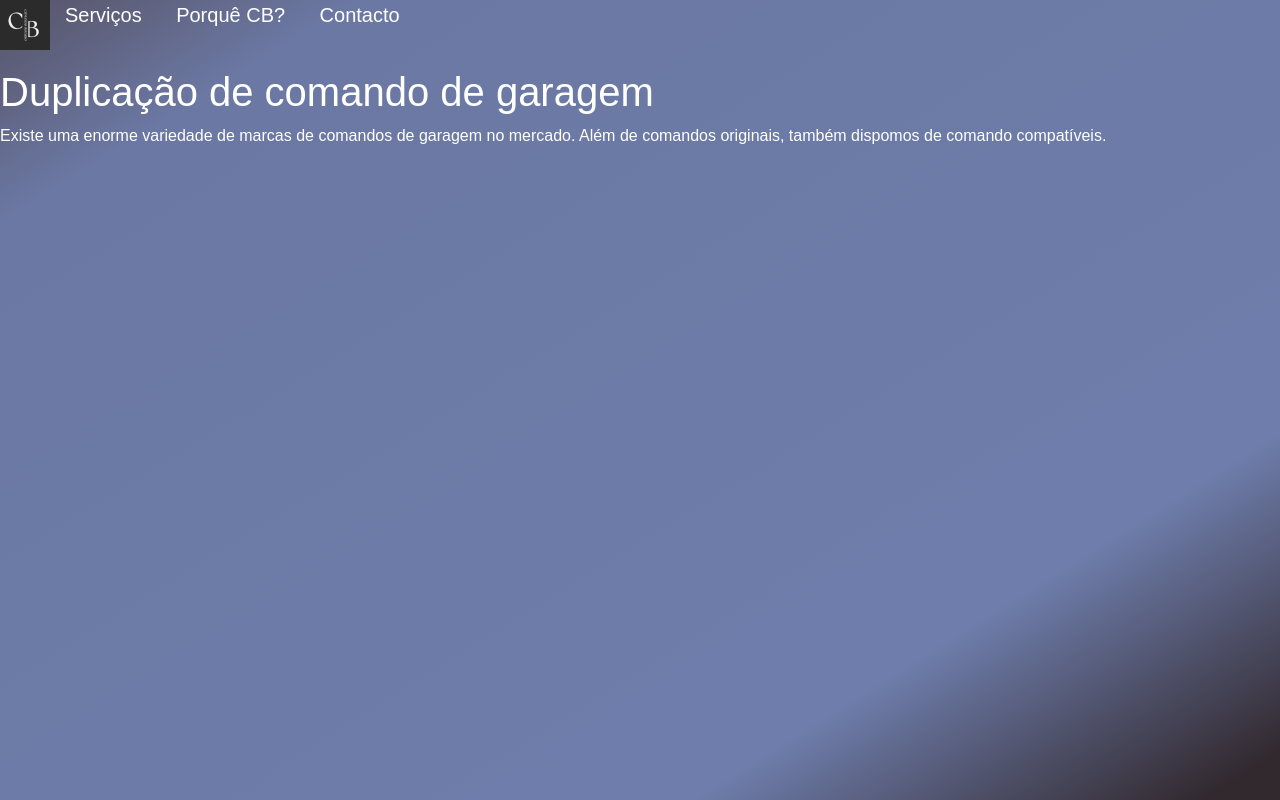
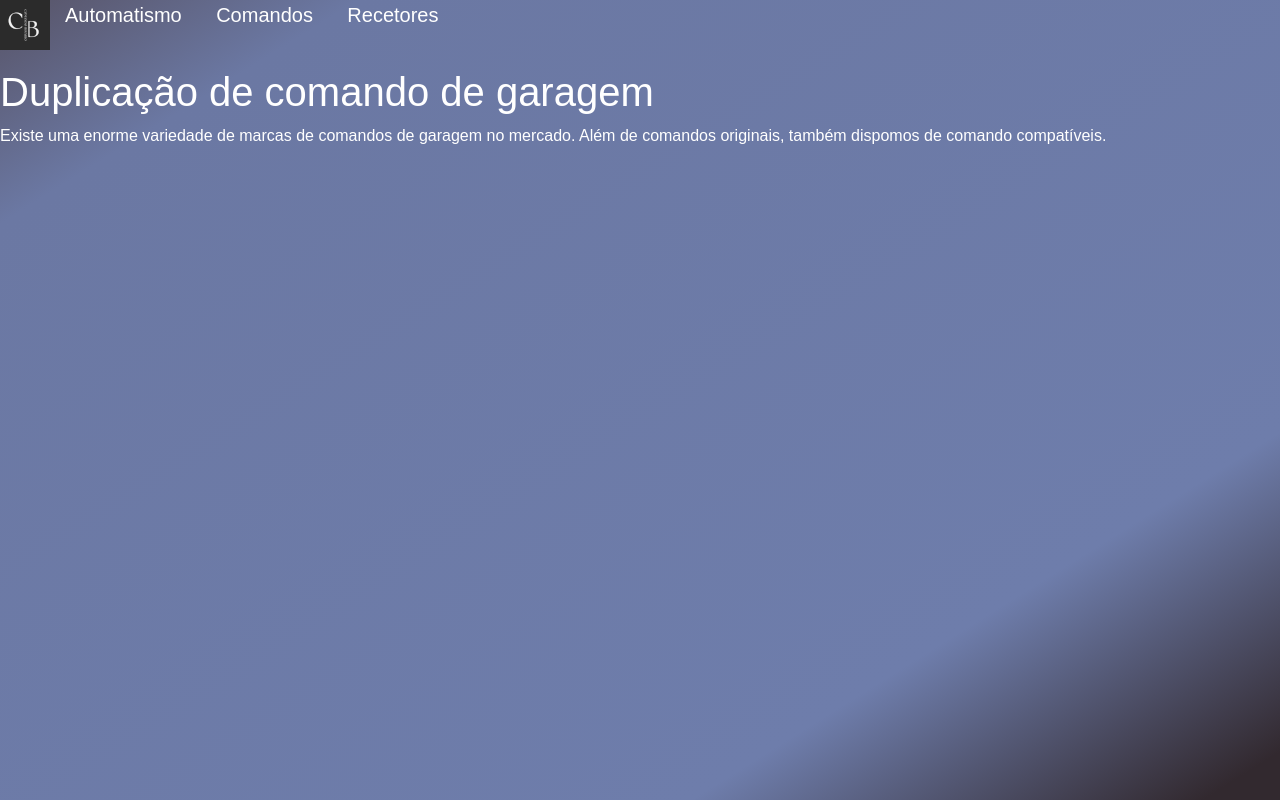
Before and after one commit to WerbetMendes/comando_binario, a plain HTML site: page index.html in a window 1280 px wide. Drawn offline with nearby package versions, Linux system fonts and the light colour scheme.

Commit message:
update index

```diff
--- a/index.html
+++ b/index.html
@@ -21,9 +21,9 @@
                 <a href="index.html"><img src="img/logo-small_comando_binario.png" alt="Logo Comando Binário"></a>
             </div>
             <div class="navbar_menu">
-                <a href="comandos.html">Serviços</a>
-                <a href="sobre.html">Porquê CB?</a>
-                <a href="contacto.html">Contacto</a>
+                <a href="comandos.html">Automatismo</a>
+                <a href="sobre.html">Comandos</a>
+                <a href="contacto.html">Recetores</a>
             </div>
         </div>
         <h1>Duplicação de comando de garagem</h1>
```
